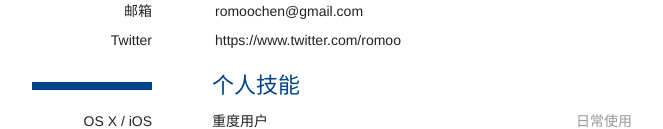
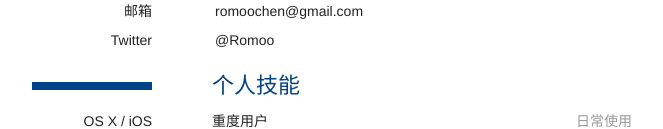
Before and after one commit to romoo/romoo.github.com, a plain HTML site: page index.html in a window 1280 px wide. Shown: the part 251-380 px from the top of the page, without its empty margins (308-971 px from the left). Drawn offline with Linux system fonts and the light colour scheme.

Commit message:
edit twitter

```diff
--- a/index.html
+++ b/index.html
@@ -169,7 +169,7 @@
         <dt>邮箱</dt>
         <dd><a href="mailto:romoochen@gmail.com?subject=我要包养你！" target="_blank">romoochen@gmail.com</a></dd>
         <dt>Twitter</dt>
-        <dd><a href="https://www.twitter.com/romoo" target="_blank" title="自行翻墙，你懂的">https://www.twitter.com/romoo</a></dd>
+        <dd><a href="https://www.twitter.com/romoo" target="_blank" title="自行翻墙，你懂的">@Romoo</a></dd>
       </dl>
       <h2>个人技能</h2>
       <dl>
```
